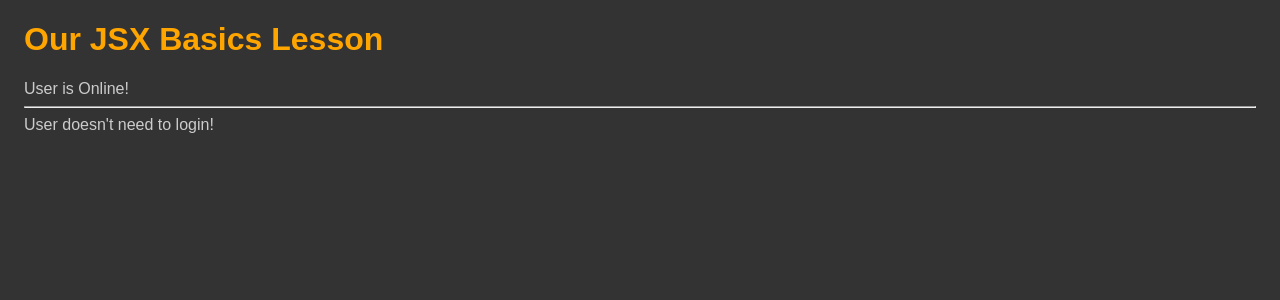
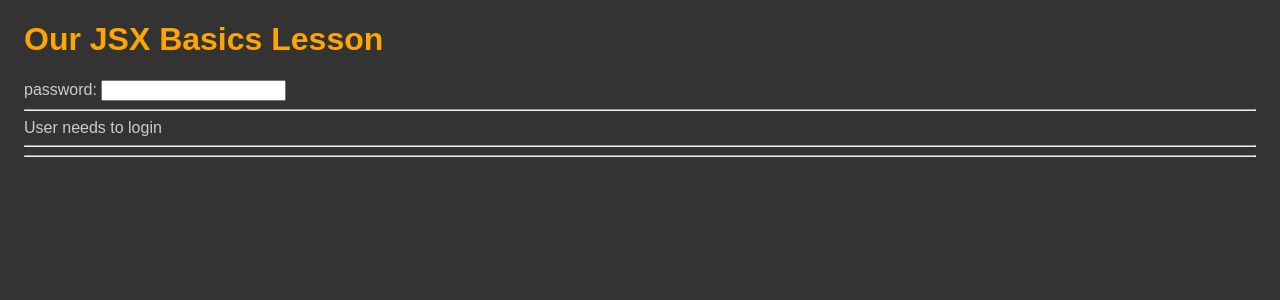
Before and after one commit to Scientific-Research/mk02-jsx-basics, a React app: page / in a window 1280 px wide. Shown: the top 300 px of the page. Built offline with nearby package versions, Linux system fonts and the light colour scheme; the HTML template or start-up script is replaced by a standard one.

Commit message:
State variables and npm run build , ...

```diff
--- a/src/App.jsx
+++ b/src/App.jsx
@@ -1,10 +1,11 @@
+import { useState } from "react";
 import "./App.scss";
 
 const title = "Our JSX Basics Lesson";
 // Alle diese drei Sätzte  haben das gleiche Bedeutung!
 // const userOnline = Number(true);
 // const userOnline = Number(1);
-const userOnline = Number("1");
+// const userOnline = Number("0");
 
 // Alle diese drei Sätzte  haben das gleiche Bedeutung!
 // const userOnline = Number(false);
@@ -21,10 +22,14 @@ if (a === 1 && b === 2) {
 }
 
 function App() {
+  const [userOnline, setUserOnline] = useState(false);
   return (
     <div className="App">
       <h1>{title}</h1>
 
+      <form action="">
+        password: <input type="text" />
+      </form>
       {/* Strange if Statement */}
       {userOnline && <div>User is Online!</div>}
       {/* <p>Test</p> */}
@@ -36,6 +41,11 @@ function App() {
       ) : (
         <div>User needs to login</div>
       )}
+
+      <hr />
+      {userOnline && <div>secret password: 345345</div>}
+
+      <hr />
     </div>
   );
 }
```
